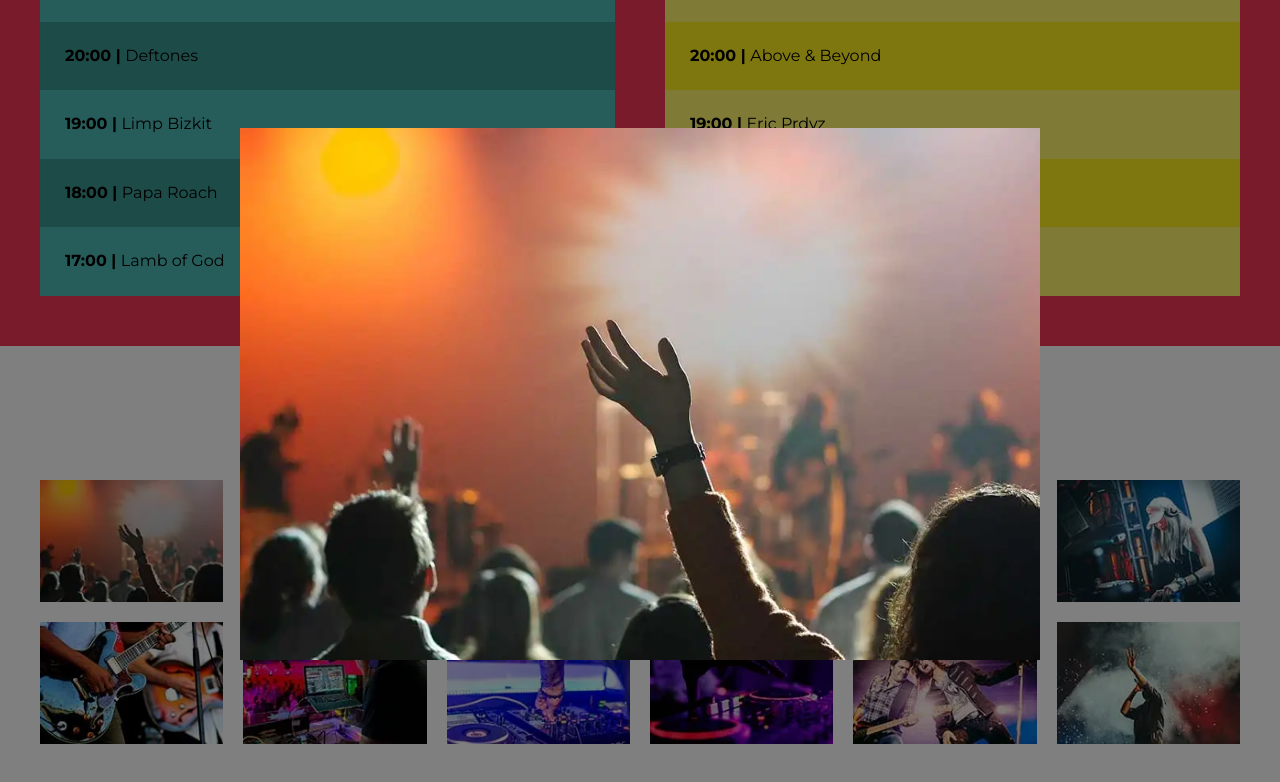
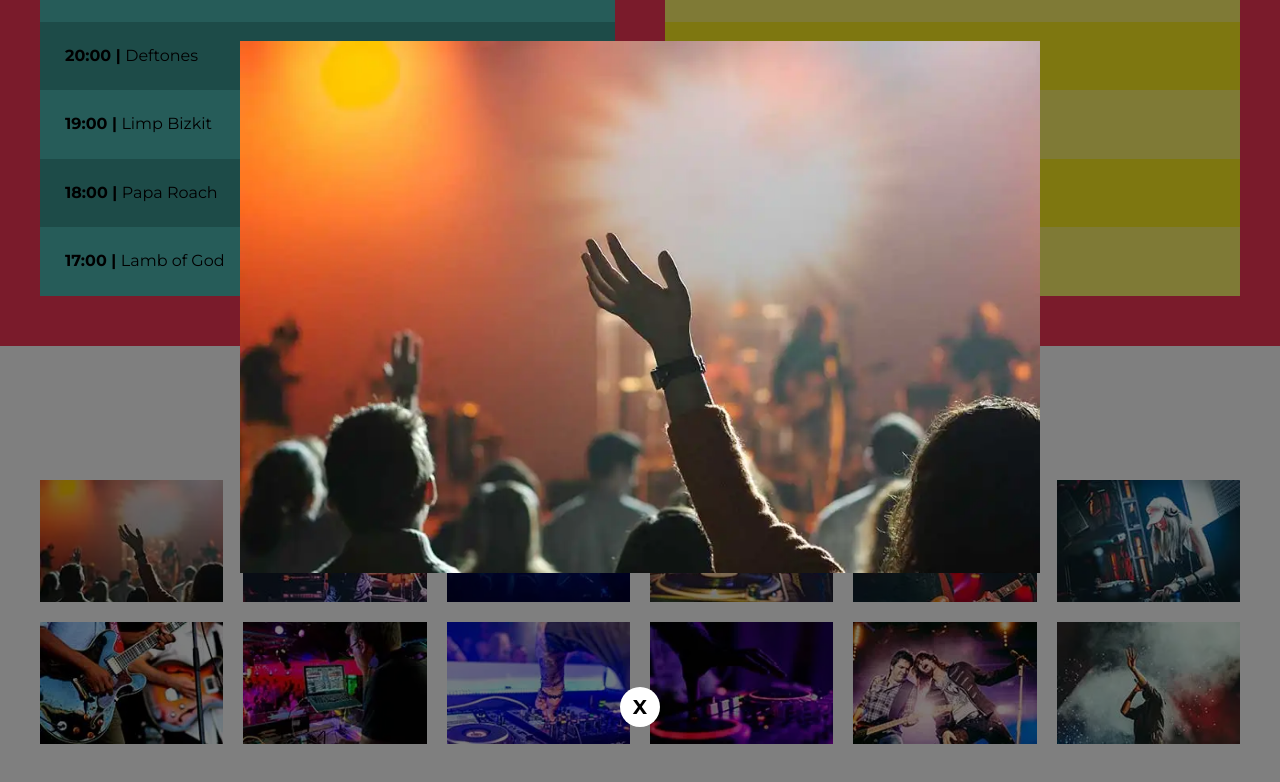
Before and after one commit to ElizabethCrnl/DesarrolloWeb05, a plain HTML site: page index.html in a window 1280 px wide. Both pictures are taken after a click on the element 131 px from the left and 2949 px from the top of the page. Shown: the part 2409-3191 px from the top of the page. Drawn offline with Linux system fonts and the light colour scheme.

Commit message:
ventana modal

```diff
--- a/build/css/app.css
+++ b/build/css/app.css
@@ -322,6 +322,9 @@ body {
   font-family: "Montserrat", sans-serif;
   font-size: 1.6rem;
 }
+body.fijar-body {
+  overflow: hidden;
+}
 
 p {
   font-size: 2rem;
@@ -606,3 +609,17 @@ img {
   display: block;
   max-width: 80rem;
 }
+
+.btn-cerrar {
+  width: 4rem;
+  height: 4rem;
+  border-radius: 50%;
+  background-color: #FFFFFF;
+  color: #000000;
+  display: grid;
+  place-items: center;
+  font-weight: 700;
+}
+.btn-cerrar:hover {
+  cursor: pointer;
+}
--- a/build/js/app.js
+++ b/build/js/app.js
@@ -31,10 +31,30 @@ function mostrarImagen(id) {
     <source srcset="build/img/grande/${id}.webp" type="image/webp">
     <img loading="lazy" width="200" height="300" src="build/img/grande/${id}.jpg" alt="imagen galeria">
     `;
+
+    //Crea el Overlay con la imagen
     const overlay = document.createElement("DIV");
     overlay.appendChild(imagen);
     overlay.classList.add('overlay');
+    overlay.onclick = function(){
+        const body = document.querySelector('body');
+        body.classList.remove('fijar-body');
+        overlay.remove();
+    }
 
+    // Boton para cerrar la ventana modal
+    const cerrarModal = document.createElement('P');
+    cerrarModal.textContent = 'X';
+    cerrarModal.classList.add('btn-cerrar');
+    cerrarModal.onclick = function() {
+        const body = document.querySelector('body');
+        body.classList.remove('fijar-body');
+        overlay.remove();
+    }
+    overlay.appendChild(cerrarModal);
+
+    // Añadirlo al HTML
     const body = document.querySelector('body');
     body.appendChild(overlay);
+    body.classList.add('fijar-body');
 }
```
